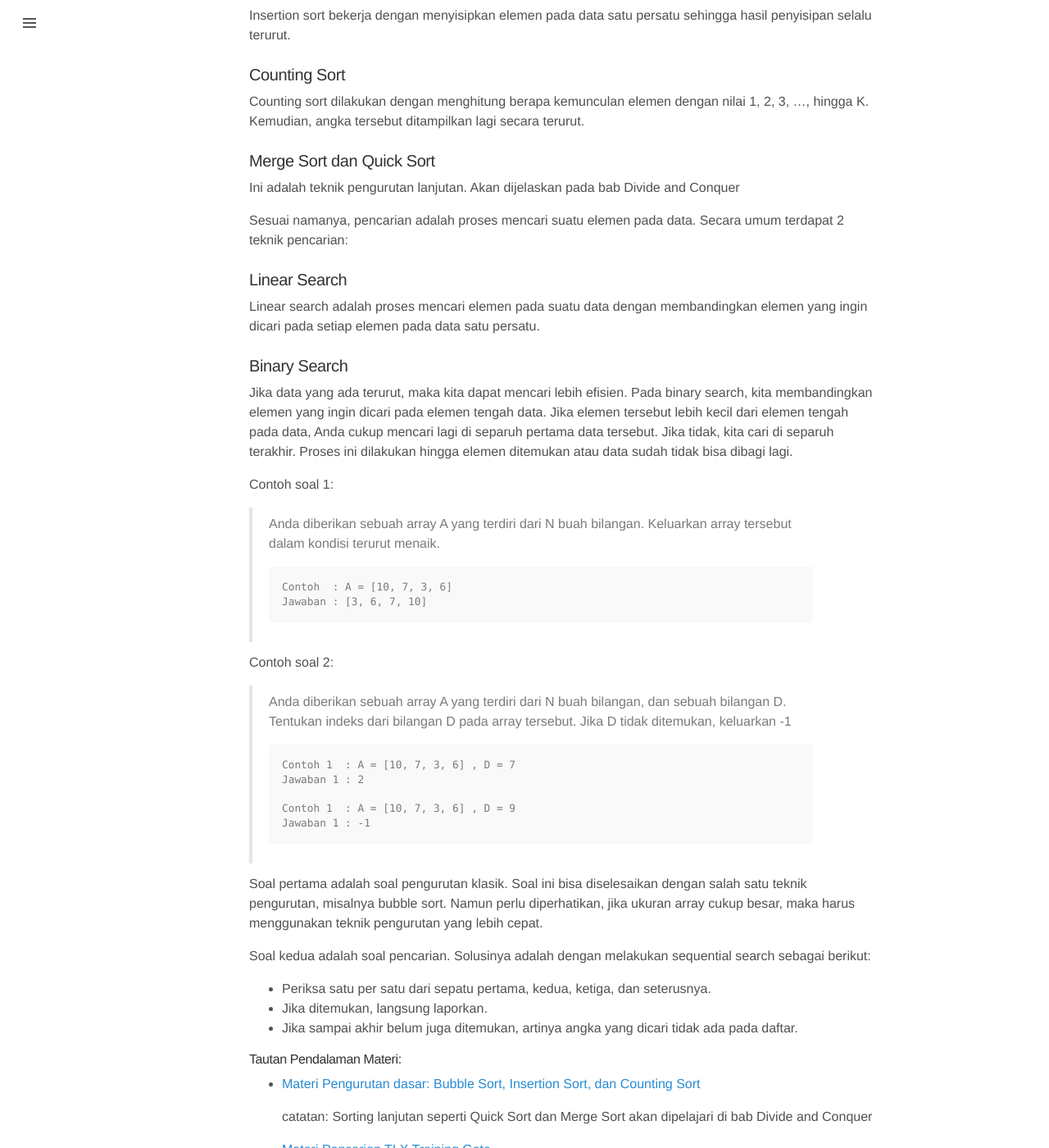
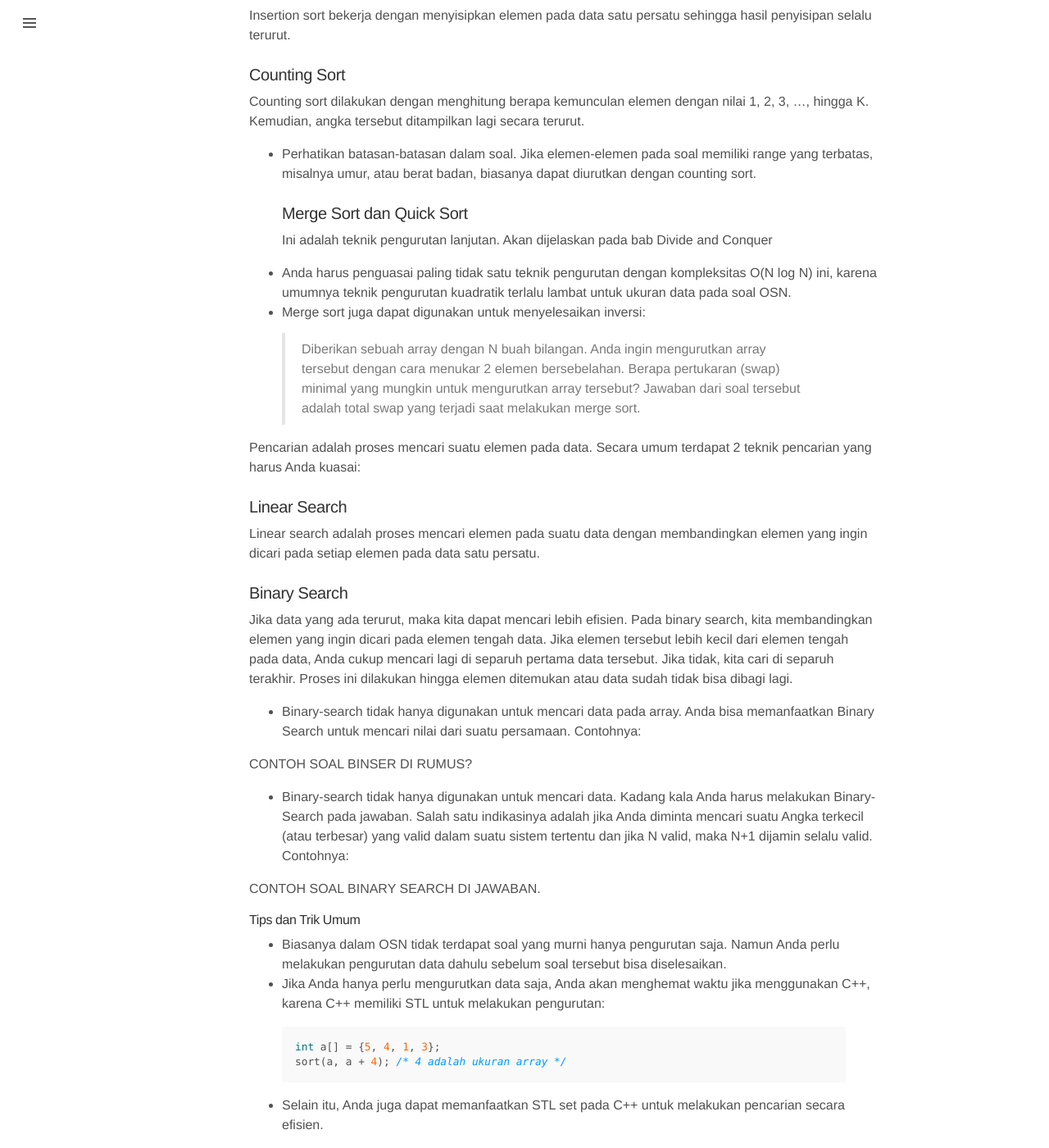
Before and after one commit to olimpiadekomputer/olimpiadekomputer.github.io, a Jekyll site: the page built from _algoritma/Pengurutan-dan-Pencarian/index.md, in a window 1280 px wide and 1400 px high, scrolled down 397 px. Shown: the whole window at 82% size. Built offline with Jekyll 4.4.1, drawn with Linux system fonts in a browser that asks for light colours; some of the changed text lies outside the part shown.

Commit message:
rephrase sort&search

````diff
--- a/_algoritma/Pengurutan-dan-Pencarian/index.md
+++ b/_algoritma/Pengurutan-dan-Pencarian/index.md
@@ -23,26 +23,77 @@ examples:
 
 ---
 
-Pengurutan melingkupi teknik-teknik mengurutkan data, seperti:
+Dalam OSN, anda diharapkan menguasai teknik mengurutkan data berikut:
 
 ### Bubble sort
 Bubble sort adalah teknik pengurutan data dengan membandingkan suatu elemen dengan elemen yang bersebelahan, dan menukarnya jika urutannya terbalik. Proses ini diulang hingga data terurut.
+
 ### Insertion Sort
 Insertion sort bekerja dengan menyisipkan elemen pada data satu persatu sehingga hasil penyisipan selalu terurut.
 
 ### Counting Sort
 Counting sort dilakukan dengan menghitung berapa kemunculan elemen dengan nilai 1, 2, 3, ..., hingga K. Kemudian, angka tersebut ditampilkan lagi secara terurut.
-
+<!--more-->
+- Perhatikan batasan-batasan dalam soal. Jika elemen-elemen pada soal memiliki range yang terbatas, misalnya umur, atau berat badan, biasanya dapat diurutkan dengan counting sort.
+<!--more-->
 ### Merge Sort dan Quick Sort
 Ini adalah teknik pengurutan lanjutan. Akan dijelaskan pada bab Divide and Conquer
+<!--more-->
+- Anda harus penguasai paling tidak satu teknik pengurutan dengan kompleksitas O(N log N) ini, karena umumnya teknik pengurutan kuadratik terlalu lambat untuk ukuran data pada soal OSN.
+- Merge sort juga dapat digunakan untuk menyelesaikan inversi:
+> Diberikan sebuah array dengan N buah bilangan. Anda ingin mengurutkan array tersebut dengan cara menukar 2 elemen bersebelahan. Berapa pertukaran (swap) minimal yang mungkin untuk mengurutkan array tersebut?
+Jawaban dari soal tersebut adalah total swap yang terjadi saat melakukan merge sort.
 
-Sesuai namanya, pencarian adalah proses mencari suatu elemen pada data. Secara umum terdapat 2 teknik pencarian:
+<!--more-->
+
+Pencarian adalah proses mencari suatu elemen pada data. Secara umum terdapat 2 teknik pencarian yang harus Anda kuasai:
 ### Linear Search
 Linear search adalah proses mencari elemen pada suatu data dengan membandingkan elemen yang ingin dicari pada setiap elemen pada data satu persatu.
+
 ### Binary Search
 Jika data yang ada terurut, maka kita dapat mencari lebih efisien. Pada binary search, kita membandingkan elemen yang ingin dicari pada elemen tengah data. Jika elemen tersebut lebih kecil dari elemen tengah pada data, Anda cukup mencari lagi di separuh pertama data tersebut. Jika tidak, kita cari di separuh terakhir. Proses ini dilakukan hingga elemen ditemukan atau data sudah tidak bisa dibagi lagi.
 
-Contoh soal 1:
+<!--more-->
+- Binary-search tidak hanya digunakan untuk mencari data pada array. Anda bisa memanfaatkan Binary Search untuk mencari nilai dari suatu persamaan. Contohnya:
+
+CONTOH SOAL BINSER DI RUMUS?
+
+- Binary-search tidak hanya digunakan untuk mencari data. Kadang kala Anda harus melakukan Binary-Search pada jawaban. Salah satu indikasinya adalah jika Anda diminta mencari suatu Angka terkecil (atau terbesar) yang valid dalam suatu sistem tertentu dan jika N valid, maka N+1 dijamin selalu valid. Contohnya:
+
+CONTOH SOAL BINARY SEARCH DI JAWABAN.
+
+#### Tips dan Trik Umum
+
+- Biasanya dalam OSN tidak terdapat soal yang murni hanya pengurutan saja. Namun Anda perlu melakukan pengurutan data dahulu sebelum soal tersebut bisa diselesaikan.
+- Jika Anda hanya perlu mengurutkan data saja, Anda akan menghemat waktu jika menggunakan C++, karena C++ memiliki STL untuk melakukan pengurutan:
+{% highlight c++ %}
+int a[] = {5, 4, 1, 3};
+sort(a, a + 4); /* 4 adalah ukuran array */
+{% endhighlight %}
+
+- Selain itu, Anda juga dapat memanfaatkan STL set pada C++ untuk melakukan pencarian secara efisien.
+{% highlight cpp %}
+set<int> s;
+s.insert(4); s.insert(7); s.insert(9);
+cout<<a.count(4)<<endl; /* keluaran : 1 */
+cout<<a.count(9)<<endl; /* keluaran : 0 */
+{% endhighlight %}
+
+- Jika Anda memiliki data yang terurut, Anda bisa menggunakan STL pada C++ untuk melakukan binary search.
+{% highlight c++ %}
+int a[] = {1, 2, 5, 10}; /* terurut */
+int idx = lower_bound(a, a + 4, 5) - a;
+cout<<idx<<endl; /* nilainya 3 (index 5 pada array a) */
+{% endhighlight %}
+#### Tautan Pendalaman Materi:
+- [Materi Pengurutan dasar: Bubble Sort, Insertion Sort, dan Counting Sort](https://training.ia-toki.org/training/curriculums/1/courses/1/chapters/16/lessons/13/)
+
+  catatan: Sorting lanjutan seperti Quick Sort dan Merge Sort akan dipelajari di bab Divide and Conquer
+- [Materi Pencarian TLX Training Gate](https://training.ia-toki.org/training/curriculums/1/courses/1/chapters/15/lessons/12/)
+
+<!--more-->
+
+### Contoh soal Pengurutan dan Pencarian:
 
 > Anda diberikan sebuah array A yang terdiri dari N buah bilangan. Keluarkan array tersebut dalam kondisi terurut menaik.
 > ```
@@ -50,33 +101,11 @@ Contoh soal 1:
 > Jawaban : [3, 6, 7, 10]
 > ```
 
-Contoh soal 2:
-> Anda diberikan sebuah array A yang terdiri dari N buah bilangan, dan sebuah bilangan D. Tentukan indeks dari bilangan D pada array tersebut. Jika D tidak ditemukan, keluarkan -1
-> ```
-> Contoh 1  : A = [10, 7, 3, 6] , D = 7
-> Jawaban 1 : 2
->
-> Contoh 1  : A = [10, 7, 3, 6] , D = 9
-> Jawaban 1 : -1
-> ```
-
 <!--more-->
 
-Soal pertama adalah soal pengurutan klasik. Soal ini bisa diselesaikan dengan salah satu teknik pengurutan, misalnya bubble sort.
+Soal ini adalah soal pengurutan klasik. Soal ini bisa diselesaikan dengan salah satu teknik pengurutan, misalnya bubble sort.
 Namun perlu diperhatikan, jika ukuran array cukup besar, maka harus menggunakan teknik pengurutan yang lebih cepat.
 
-Soal kedua adalah soal pencarian. Solusinya adalah dengan melakukan sequential search sebagai berikut:
-- Periksa satu per satu dari sepatu pertama, kedua, ketiga, dan seterusnya.
-- Jika ditemukan, langsung laporkan.
-- Jika sampai akhir belum juga ditemukan, artinya angka yang dicari tidak ada pada daftar.
-
-#### Tautan Pendalaman Materi:
-- [Materi Pengurutan dasar: Bubble Sort, Insertion Sort, dan Counting Sort](https://training.ia-toki.org/training/curriculums/1/courses/1/chapters/16/lessons/13/)
-
-  catatan: Sorting lanjutan seperti Quick Sort dan Merge Sort akan dipelajari di bab Divide and Conquer
-- [Materi Pencarian TLX Training Gate](https://training.ia-toki.org/training/curriculums/1/courses/1/chapters/15/lessons/12/)
-
-#### Rekomandasi Soal-soal latihan:
 {% for example in page.examples %}
 - [{{example.title}}]({{ example.url }})
 	<details>
````
Also changed, not shown: 3 other files.
